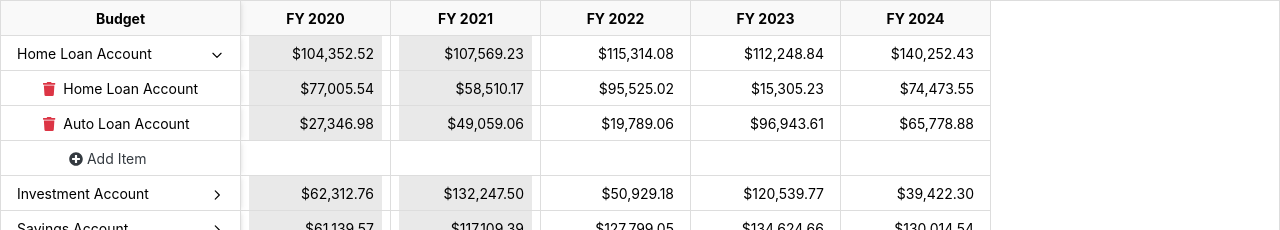
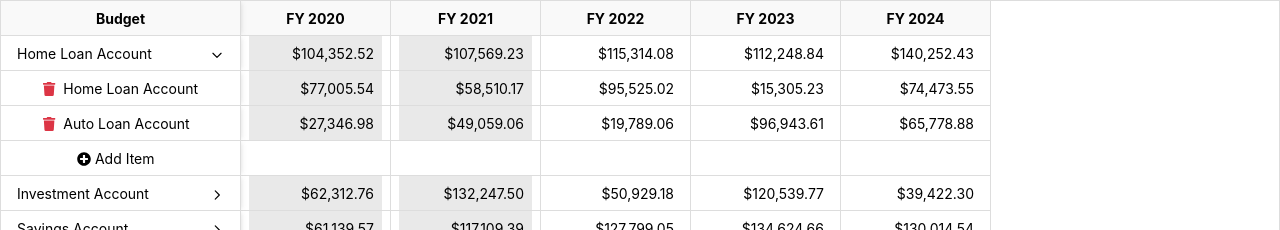
Before and after one commit to priyankareddys/budget, a React (Create React App) app: page / in a window 1280 px wide. Both pictures are taken after a click on the element 217 px from the left and 53 px from the top of the page. Shown: the top 230 px of the page. Built offline with nearby package versions, Linux system fonts and the light colour scheme.

Commit message:
code cleanup

```diff
--- a/src/pages/Home.js
+++ b/src/pages/Home.js
@@ -1,4 +1,4 @@
-import React, { useReducer, useMemo, useState } from "react";
+import React, { useReducer, useState } from "react";
 import DataGrid, { TextEditor, Row as GridRow } from "react-data-grid";
 import _ from "lodash";
 import faker from "faker";
@@ -44,10 +44,6 @@ function createMultiLevelData() {
   const l1 = createData(5, 0);
   _.each(l1, (item0) => {
     const l2 = createData(2, 1, { parentId: item0.id });
-    // _.each(l2, item1 => {
-    //     const l3 = createData(2, 2)
-    //     item1.children = l3
-    // })
     item0.children = l2;
   });
   return l1;
@@ -61,7 +57,7 @@ function calculateChildrenTotal(item) {
   return item;
 }
 
-function calculateIndividualTotals(data) {
+function calculateDataTotals(data) {
   _.each(data, (item0) => {
     item0 = calculateChildrenTotal(item0);
   });
@@ -252,7 +248,7 @@ function totalView(row, key) {
 }
 
 function Home() {
-  const data = calculateIndividualTotals(createMultiLevelData());
+  const data = calculateDataTotals(createMultiLevelData());
   const [state, dispatch] = useReducer(reducer, { rows: data });
   const [showDeletePopup, setShowDeletePopup] = useState(false);
   const [deleteRowValue, setDeleteRowValue] = useState({});
@@ -272,13 +268,10 @@ function Home() {
       { ...value },
       _.omit({ ...selectedValue }, "id")
     );
-    console.log("updatedRow", updatedRow);
-    console.log("title is changed");
     dispatch({ type: "updateRow", data: updatedRow });
   }
 
   function onRowChange(value) {
-    console.log("row is changed", value);
     dispatch({ type: "updateRow", data: value });
   }
 
@@ -305,10 +298,16 @@ function Home() {
             )}
             <div
               class="row-pad"
-              style={{ textAlign: "left", marginLeft: row.childLevel * 26 }}
+              style={{
+                textAlign: "left",
+                marginLeft: row.childLevel * 26,
+              }}
             >
               {row.childLevel > 0 && !row.emptyRow && (
-                <span className="ml-2" onClick={() => handleDeleteItem(row)}>
+                <span
+                  className="ml-2"
+                  onClick={(event) => handleDeleteItem(event, row)}
+                >
                   <span className="trash text-danger float-left">
                     <FontAwesomeIcon icon={faTrash} />
                   </span>
@@ -317,8 +316,7 @@ function Home() {
               {row.emptyRow ? (
                 <span
                   onClick={() => addSubRow(row.parentId)}
-                  className="addItem text-dark text-center"
-                  style={{ marginLeft: row.childLevel * 26 }}
+                  className="addItem"
                 >
                   <FontAwesomeIcon icon={faPlusCircle} /> Add Item
                 </span>
@@ -334,7 +332,8 @@ function Home() {
         editOnClick: true,
       },
       editor: (p) =>
-        p.row.childLevel > 0 && (
+        p.row.childLevel > 0 &&
+        !p.row.emptyRow && (
           <SelectEditor
             value={p.row.title}
             onChange={(value) => onRowTitleChange({ ...p.row, title: value })}
@@ -447,39 +446,16 @@ function Home() {
     },
   ];
 
-  function handleDeleteItem(row) {
+  function handleDeleteItem(event, row) {
+    event.stopPropagation();
     setShowDeletePopup(true);
     setDeleteRowValue(row);
   }
 
-  // function onRowDelete(e, { rowIdx }) {
-  //   // alert(`Will delete row at index ${rowIdx}`);
-  //   dispatch({ type: "deleteRow", index: rowIdx });
-  // }
   function onDeleteConfirm(row) {
-    console.log("will delete confirm", row);
     dispatch({ id: row.id, type: "deleteSubRow" });
     setShowDeletePopup(false);
   }
-
-  // function onRowInsertParent(e, { rowIdx }) {
-  //   // console.log("INSERT PARENT", rowIdx);
-  //   setAddRowConfig({ parentIndex: rowIdx, defaultRows: defaultRows });
-  //   setShowAddRowModal(true);
-  // }
-
-  function onRowInsertChild(e, { rowIdx }) {
-    alert(`Will create a child row at index ${rowIdx}`);
-  }
-
-  // const handleAddRow = (parentIndex, childIndex, data) => {
-  //   dispatch({ type: "addParentRow", data, parentIndex });
-  // };
-
-  // const closeAddRowModal = () => {
-  //   setAddRowConfig({});
-  //   setShowAddRowModal(false);
-  // };
 
   return (
     <>
@@ -488,7 +464,6 @@ function Home() {
         rows={state.rows}
         columns={columns}
         style={{ height: "100vh" }}
-        // rowRenderer={RowRenderer}
         className="fill-grid"
       />
       <ConfirmPopup
--- a/src/pages/Home.scss
+++ b/src/pages/Home.scss
@@ -9,5 +9,8 @@
 }
 
 .addItem {
-
+  width: 100%;
+  margin-left: -26px;
+  padding: 10px 60px;
+  text-align: center;
 }
```
